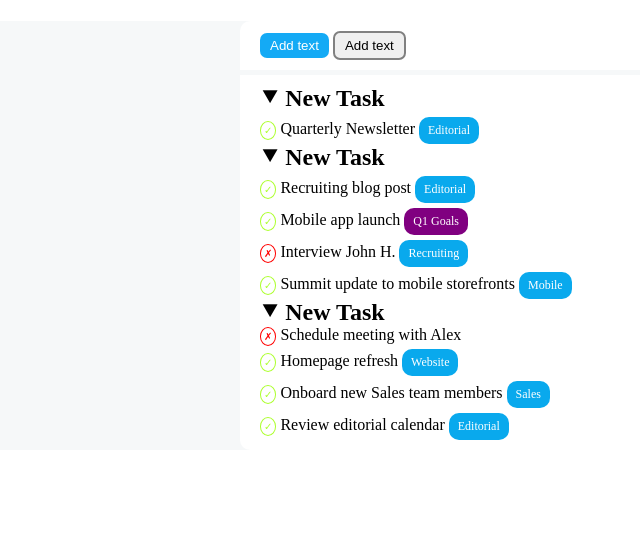
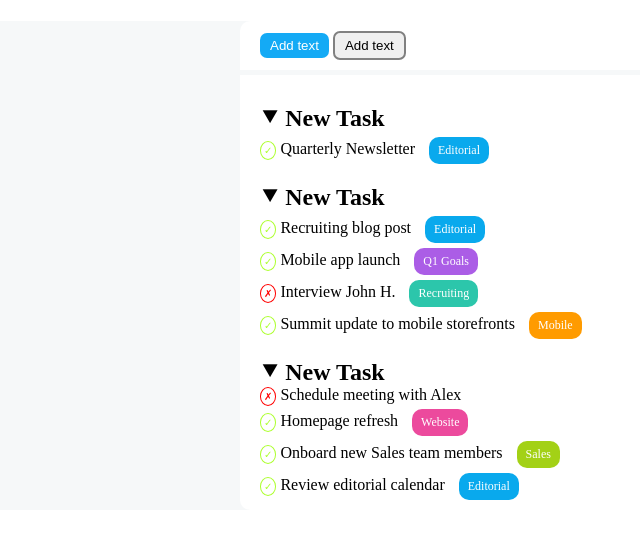
Before and after one commit to MichaelMariti/html-css-toboolist, a plain HTML site: page index.html in a window 1280 px wide. Shown: the part 76-614 px from the top of the page, without its empty margins (0-640 px from the left). Drawn offline with Linux system fonts and the light colour scheme.

Commit message:
ADD label color

```diff
--- a/css/style.css
+++ b/css/style.css
@@ -48,6 +48,10 @@ button {
     border-radius: 0 0 10px 10px;
 }
 
+h2 {
+    margin-top: 20px;
+}
+
 .checkmark {
     display: inline;
 }
@@ -72,11 +76,27 @@ li span {
     margin-top: 5px;
     color: white;
     font-size: 12px;
-
+    margin-left: 10px;
 }
 
 .purple {
-    background-color: purple;
+    background-color: #AB5DE6;
+}
+
+.green {
+    background-color: #2CC6AB;
+}
+
+.orange {
+    background-color: #FF9B00;
+}
+
+.red {
+    background-color: #EC4A9D;
+}
+
+.lime {
+    background-color: #A3D116;
 }
 
 .cross {
--- a/index.html
+++ b/index.html
@@ -26,17 +26,17 @@
             </ul>
             <h2>&#11206; New Task</h2>
             <ul>
-                <li><span>&checkmark;</span> Recruiting blog post  <div class="label">Editorial</div></li>
-                <li><span>&checkmark;</span> Mobile app launch  <div class="label purple">Q1 Goals</div></li>
-                <li><span class="cross">&cross;</span> Interview John H.  <div class="label">Recruiting</div></li>
-                <li><span>&checkmark;</span> Summit update to mobile storefronts  <div class="label">Mobile</div></li>
+                <li><span>&checkmark;</span> Recruiting blog post    <div class="label">Editorial</div></li>
+                <li><span>&checkmark;</span> Mobile app launch    <div class="label purple">Q1 Goals</div></li>
+                <li><span class="cross">&cross;</span> Interview John H.    <div class="label green">Recruiting</div></li>
+                <li><span>&checkmark;</span> Summit update to mobile storefronts    <div class="label orange">Mobile</div></li>
             </ul>
             <h2>&#11206; New Task</h2>
             <ul>
                 <li><span class="cross">&cross;</span> Schedule meeting with Alex</li>
-                <li><span>&checkmark;</span> Homepage refresh  <div class="label">Website</div></li>
-                <li><span>&checkmark;</span> Onboard new Sales team members  <div class="label">Sales</div></li>
-                <li><span>&checkmark;</span> Review editorial calendar  <div class="label">Editorial</div></li>
+                <li><span>&checkmark;</span> Homepage refresh   <div class="label red">Website</div></li>
+                <li><span>&checkmark;</span> Onboard new Sales team members    <div class="label lime">Sales</div></li>
+                <li><span>&checkmark;</span> Review editorial calendar    <div class="label">Editorial</div></li>
             </ul>
 
         </div>
```
